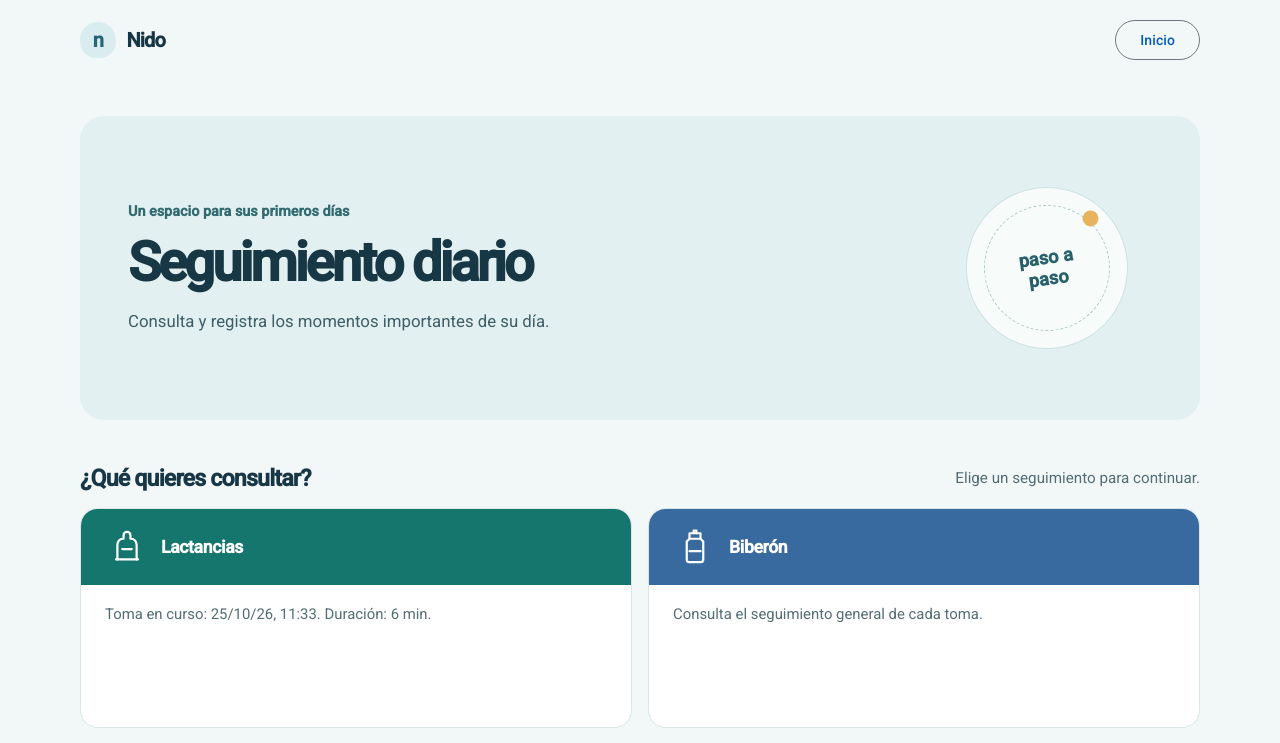
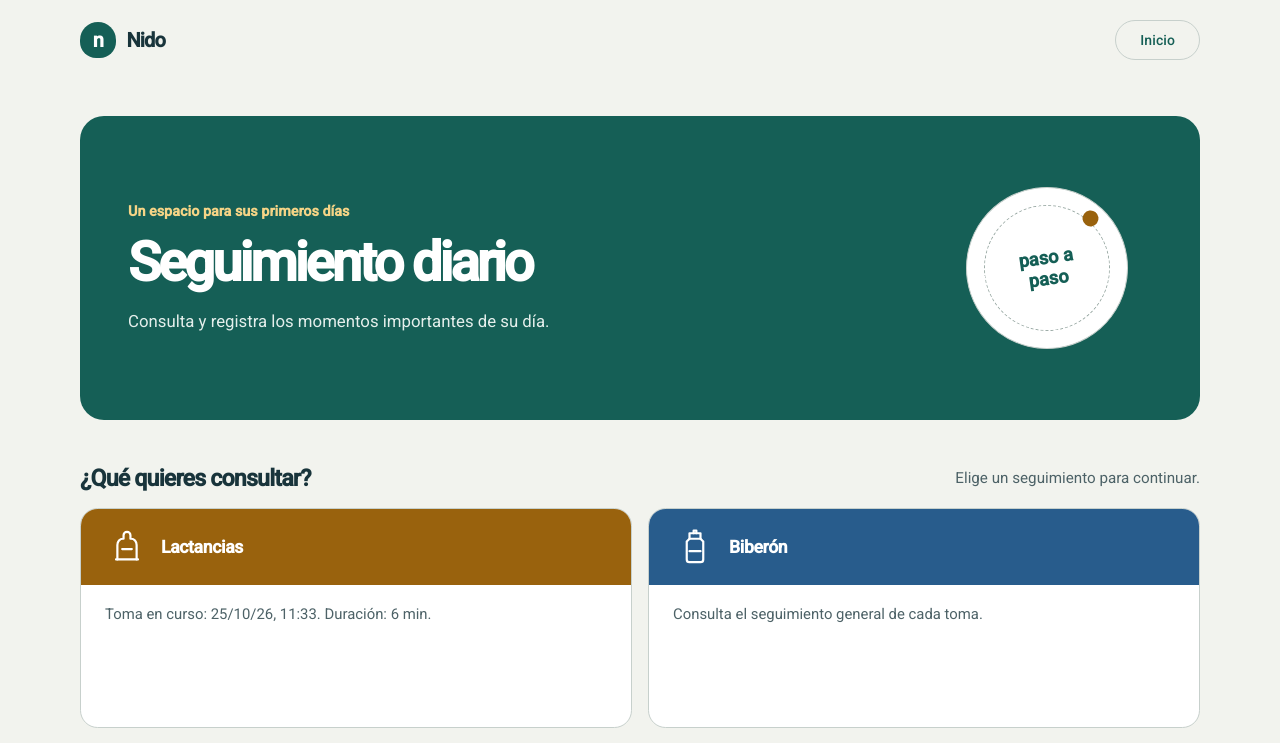
Before and after one commit to ricperezrodriguez/baby-ricardito, an Angular app: page / in a window 1280 px wide. Shown: the top 743 px of the page. Built offline with nearby package versions, Linux system fonts and the light colour scheme.

Commit message:
feat: update styles to use CSS variables for theming and improve component consistency

```diff
--- a/src/app/pages/detalle-pendiente/detalle-pendiente.scss
+++ b/src/app/pages/detalle-pendiente/detalle-pendiente.scss
@@ -1,6 +1,6 @@
 .placeholder {
-  background: #fff;
-  border: 1px solid #d9e5e7;
+  background: var(--app-surface);
+  border: 1px solid var(--app-border);
   border-radius: 1.25rem;
   margin: 2rem auto;
   max-width: 38rem;
@@ -8,14 +8,14 @@
 }
 
 .placeholder-label {
-  color: #326a70;
+  color: var(--app-green);
   font-size: 0.9rem;
   font-weight: 600;
   margin: 0 0 0.75rem;
 }
 
 h1 {
-  color: #183746;
+  color: var(--app-ink);
   font-size: clamp(1.8rem, 5vw, 2.5rem);
   letter-spacing: -0.045em;
   line-height: 1.15;
@@ -23,7 +23,7 @@ h1 {
 }
 
 .placeholder > p:not(.placeholder-label) {
-  color: #536d75;
+  color: var(--app-muted);
   line-height: 1.6;
   margin: 1rem 0 1.5rem;
 }
--- a/src/app/pages/inicio/cards/bottle-card.ts
+++ b/src/app/pages/inicio/cards/bottle-card.ts
@@ -11,8 +11,8 @@ import {
     <app-tracking-card
       link="/detalle/biberon"
       title="Biberón"
-      accent="#386a9f"
-      headerColor="#386a9f"
+      accent="var(--app-card-bottle)"
+      headerColor="var(--app-card-bottle)"
     >
       <svg
         cardIcon
--- a/src/app/pages/inicio/cards/breastfeeding-card.ts
+++ b/src/app/pages/inicio/cards/breastfeeding-card.ts
@@ -35,8 +35,8 @@ function formatDuration(totalSeconds: number): string {
     <app-tracking-card
       link="/detalle/pecho"
       title="Lactancias"
-      accent="#14766c"
-      headerColor="#14766c"
+      accent="var(--app-card-breastfeeding)"
+      headerColor="var(--app-card-breastfeeding)"
     >
       <svg
         cardIcon
--- a/src/app/pages/inicio/cards/diaper-card.ts
+++ b/src/app/pages/inicio/cards/diaper-card.ts
@@ -11,8 +11,8 @@ import {
     <app-tracking-card
       link="/detalle/panal"
       title="Cuidados"
-      accent="#95601a"
-      headerColor="#95601a"
+      accent="var(--app-card-diaper)"
+      headerColor="var(--app-card-diaper)"
     >
       <svg
         cardIcon
--- a/src/app/pages/inicio/cards/sleep-card.ts
+++ b/src/app/pages/inicio/cards/sleep-card.ts
@@ -11,8 +11,8 @@ import {
     <app-tracking-card
       link="/detalle/sueno"
       title="Descanso"
-      accent="#5e559f"
-      headerColor="#5e559f"
+      accent="var(--app-card-sleep)"
+      headerColor="var(--app-card-sleep)"
     >
       <svg
         cardIcon
--- a/src/app/pages/inicio/inicio.scss
+++ b/src/app/pages/inicio/inicio.scss
@@ -4,7 +4,7 @@
 
 .intro {
   align-items: center;
-  background: #e2f0f1;
+  background: var(--app-green);
   border-radius: 1.5rem;
   display: flex;
   justify-content: space-between;
@@ -21,14 +21,14 @@
 }
 
 .greeting {
-  color: #326a70;
+  color: var(--app-highlight);
   font-size: 0.9rem;
   font-weight: 600;
   margin: 0 0 0.8rem;
 }
 
 h1 {
-  color: #173744;
+  color: var(--app-surface);
   font-size: clamp(2.25rem, 5vw, 3.4rem);
   letter-spacing: -0.055em;
   line-height: 1.05;
@@ -36,7 +36,7 @@ h1 {
 }
 
 .intro-description {
-  color: #3e5d66;
+  color: var(--app-on-green);
   font-size: 1.05rem;
   line-height: 1.6;
   margin: 1rem 0 0;
@@ -45,8 +45,8 @@ h1 {
 
 .day-note {
   align-items: center;
-  background: #f7fbfa;
-  border: 1px solid #cee2e2;
+  background: var(--app-surface);
+  border: 1px solid var(--app-border);
   border-radius: 50%;
   display: flex;
   height: 10rem;
@@ -58,7 +58,7 @@ h1 {
 }
 
 .day-note-orbit {
-  border: 1px dashed #aacaca;
+  border: 1px dashed var(--app-orbit);
   border-radius: 50%;
   height: 7.8rem;
   position: absolute;
@@ -66,7 +66,7 @@ h1 {
 }
 
 .day-note-sun {
-  background: #e6b45f;
+  background: var(--app-ochre);
   border-radius: 50%;
   height: 1rem;
   position: absolute;
@@ -76,7 +76,7 @@ h1 {
 }
 
 .day-note-text {
-  color: #28616b;
+  color: var(--app-green);
   font-size: 1.15rem;
   font-weight: 700;
   line-height: 1.15;
@@ -95,14 +95,14 @@ h1 {
 }
 
 .section-heading h2 {
-  color: #183746;
+  color: var(--app-ink);
   font-size: 1.45rem;
   letter-spacing: -0.035em;
   margin: 0;
 }
 
 .section-heading p {
-  color: #536d75;
+  color: var(--app-muted);
   font-size: 0.95rem;
   margin: 0;
 }
--- a/src/app/shared/tracking-card/tracking-card.scss
+++ b/src/app/shared/tracking-card/tracking-card.scss
@@ -11,8 +11,8 @@
 }
 
 .tracking-card {
-  background: #fff;
-  border-color: #d9e5e7;
+  background: var(--app-surface);
+  border-color: var(--app-border);
   border-radius: 1.1rem;
   box-sizing: border-box;
   height: 100%;
@@ -35,7 +35,7 @@
 .card-icon {
   align-items: center;
   border-radius: 0.75rem;
-  color: #fff;
+  color: var(--app-surface);
   display: inline-flex;
   height: 2.75rem;
   justify-content: center;
@@ -43,7 +43,7 @@
 }
 
 .card-title {
-  color: #fff;
+  color: var(--app-surface);
   font-size: 1.1rem;
   letter-spacing: -0.02em;
   margin: 0;
@@ -54,7 +54,7 @@
 }
 
 .card-content p {
-  color: #536d75;
+  color: var(--app-muted);
   font-size: 0.93rem;
   line-height: 1.5;
   margin: 0;
@@ -66,7 +66,7 @@
 }
 
 .tracking-link:focus-visible {
-  outline: 3px solid #276878;
+  outline: 3px solid var(--app-focus);
   outline-offset: 4px;
 }
 
--- a/src/app/shared/tracking-card/tracking-card.ts
+++ b/src/app/shared/tracking-card/tracking-card.ts
@@ -18,6 +18,6 @@ export class TrackingCard {
   readonly link = input.required<string>();
   readonly title = input.required<string>();
   readonly ariaLabel = input<string>();
-  readonly accent = input('#14766c');
-  readonly headerColor = input('#14766c');
+  readonly accent = input('var(--app-green)');
+  readonly headerColor = input('var(--app-green)');
 }
--- a/src/app/shell/app.scss
+++ b/src/app/shell/app.scss
@@ -1,13 +1,13 @@
 :host {
   display: block;
   min-height: 100%;
-  background: #f2f7f8;
-  color: #183746;
+  background: var(--app-background);
+  color: var(--app-ink);
 }
 
 .app-header {
   align-items: center;
-  background: #f2f7f8;
+  background: var(--app-background);
   display: flex;
   justify-content: space-between;
   margin: 0 auto;
@@ -28,9 +28,9 @@
 
 .brand-mark {
   align-items: center;
-  background: #d9edf0;
+  background: var(--app-green);
   border-radius: 50% 50% 45% 45%;
-  color: #286677;
+  color: var(--app-surface);
   display: inline-flex;
   font-size: 1.25rem;
   height: 2.25rem;
@@ -42,7 +42,7 @@
 .brand:focus-visible,
 .app-header a:focus-visible {
   border-radius: 0.25rem;
-  outline: 3px solid #276878;
+  outline: 3px solid var(--app-focus);
   outline-offset: 3px;
 }
 
--- a/src/styles.scss
+++ b/src/styles.scss
@@ -10,13 +10,42 @@ html {
   @include mat.theme(
     (
       color: (
-        primary: mat.$azure-palette,
+        primary: mat.$green-palette,
         tertiary: mat.$blue-palette,
       ),
       typography: Roboto,
       density: 0,
     )
   );
+
+  --app-background: #f2f3ee;
+  --app-surface: #fff;
+  --app-ink: #19343b;
+  --app-muted: #4d6267;
+  --app-border: #c7d0cc;
+  --app-green: #155f56;
+  --app-blue: #285c8c;
+  --app-coral: #a33c32;
+  --app-ochre: #99620d;
+  --app-purple: #51468d;
+  --app-highlight: #f5d486;
+  --app-on-green: #e5efec;
+  --app-orbit: #9eada8;
+  --app-focus: #155f56;
+  --app-card-breastfeeding: var(--app-ochre);
+  --app-card-bottle: var(--app-blue);
+  --app-card-diaper: var(--app-coral);
+  --app-card-sleep: var(--app-purple);
+
+  --mat-sys-primary: var(--app-green);
+  --mat-sys-on-primary: var(--app-surface);
+  --mat-sys-primary-container: var(--app-green);
+  --mat-sys-on-primary-container: var(--app-surface);
+  --mat-sys-tertiary: var(--app-blue);
+  --mat-sys-on-tertiary: var(--app-surface);
+  --mat-sys-surface: var(--app-background);
+  --mat-sys-on-surface: var(--app-ink);
+  --mat-sys-outline: var(--app-border);
 }
 
 body {
@@ -28,8 +57,8 @@ body {
   // Set a default background, font and text colors for the application using
   // Angular Material's system-level CSS variables. Learn more about these
   // variables at https://material.angular.dev/guide/system-variables
-  background-color: var(--mat-sys-surface);
-  color: var(--mat-sys-on-surface);
+  background-color: var(--app-background);
+  color: var(--app-ink);
   font: var(--mat-sys-body-medium);
 
   // Reset the user agent margin.
```
